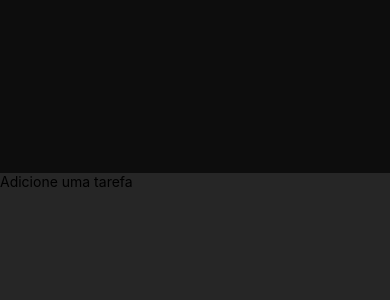
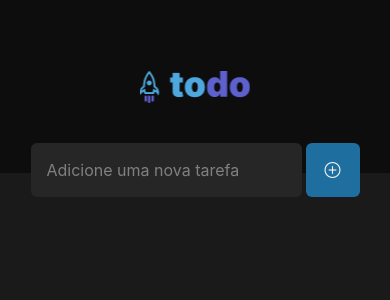
Before and after one commit to nunees/todo-list-app, a React Native app: screen / in a window 390 px wide. Shown: the top 300 px of the page. Built offline with nearby package versions, Linux system fonts and the light colour scheme; grey boxes are pictures that could not be loaded.

Commit message:
feat: add input text and button, also fix element position on Home screen

```diff
--- a/screens/Home/index.tsx
+++ b/screens/Home/index.tsx
@@ -1,16 +1,27 @@
-import { Image, TextInput, View } from "react-native";
+import { Image, TextInput, TouchableOpacity, View } from "react-native";
+import Icon from "react-native-vector-icons/AntDesign";
 
-import { styles } from "./styles";
+import { styles, colors } from "./styles";
 
 export default function Home() {
   return (
     <View style={styles.container}>
-      <View style={styles.logo}>
-        <Image source={require("../../assets/Logo.png")} />
+      <View style={styles.header}>
+        <Image
+          style={styles.logo}
+          source={require("../../assets/images/Logo.png")}
+        />
       </View>
 
       <View style={styles.form}>
-        <TextInput style={styles.input} placeholder={"Adicione uma tarefa"} />
+        <TextInput
+          style={styles.input}
+          placeholder={"Adicione uma nova tarefa"}
+          placeholderTextColor={"#808080"}
+        />
+        <TouchableOpacity style={styles.button}>
+          <Icon name="pluscircleo" size={16} color={colors.gray100} />
+        </TouchableOpacity>
       </View>
     </View>
   );
--- a/screens/Home/styles.ts
+++ b/screens/Home/styles.ts
@@ -1,17 +1,59 @@
 import { StyleSheet } from "react-native";
+
+export const colors = {
+  danger: "#E25858",
+  gray100: "#F2F2F2",
+  gray200: "#D9D9D9",
+  gray300: "#808080",
+  gray400: "#333333",
+  gray500: "#262626",
+  gray600: "#1A1A1A",
+  gray700: "#0D0D0D",
+  purple: "#8284FA",
+  purpleDark: "#5E60CE",
+  blue: "#4EA8DE",
+  blueDark: "#1E6F9F",
+};
 
 export const styles = StyleSheet.create({
   container: {
     flex: 1,
-    backgroundColor: "#262626",
+    backgroundColor: colors.gray600,
   },
-  logo: {
-    backgroundColor: "#0D0D0D",
+  header: {
+    backgroundColor: colors.gray700,
     height: 173,
     justifyContent: "center",
     alignItems: "center",
   },
+  logo: {
+    width: 110,
+    height: 32,
+  },
   form: {
     width: "100%",
+    flexDirection: "row",
+    justifyContent: "center",
+    marginVertical: -30,
+  },
+  input: {
+    width: 271,
+    height: 54,
+    marginRight: 4,
+    padding: 16,
+    paddingRight: 63,
+    color: colors.gray100,
+    backgroundColor: colors.gray500,
+    borderRadius: 6,
+    textAlign: "center",
+    fontSize: 16,
+  },
+  button: {
+    width: 54,
+    height: 54,
+    borderRadius: 6,
+    alignItems: "center",
+    justifyContent: "center",
+    backgroundColor: colors.blueDark,
   },
 });
```
